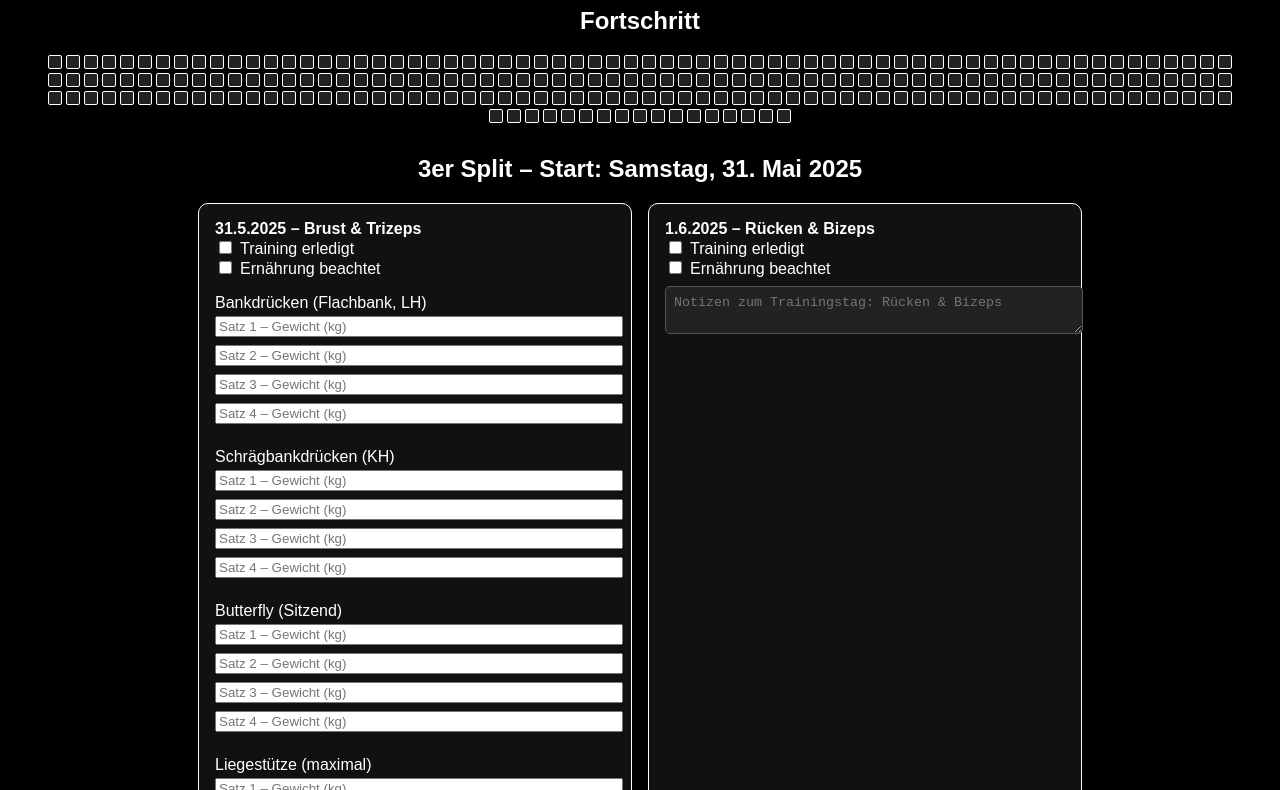
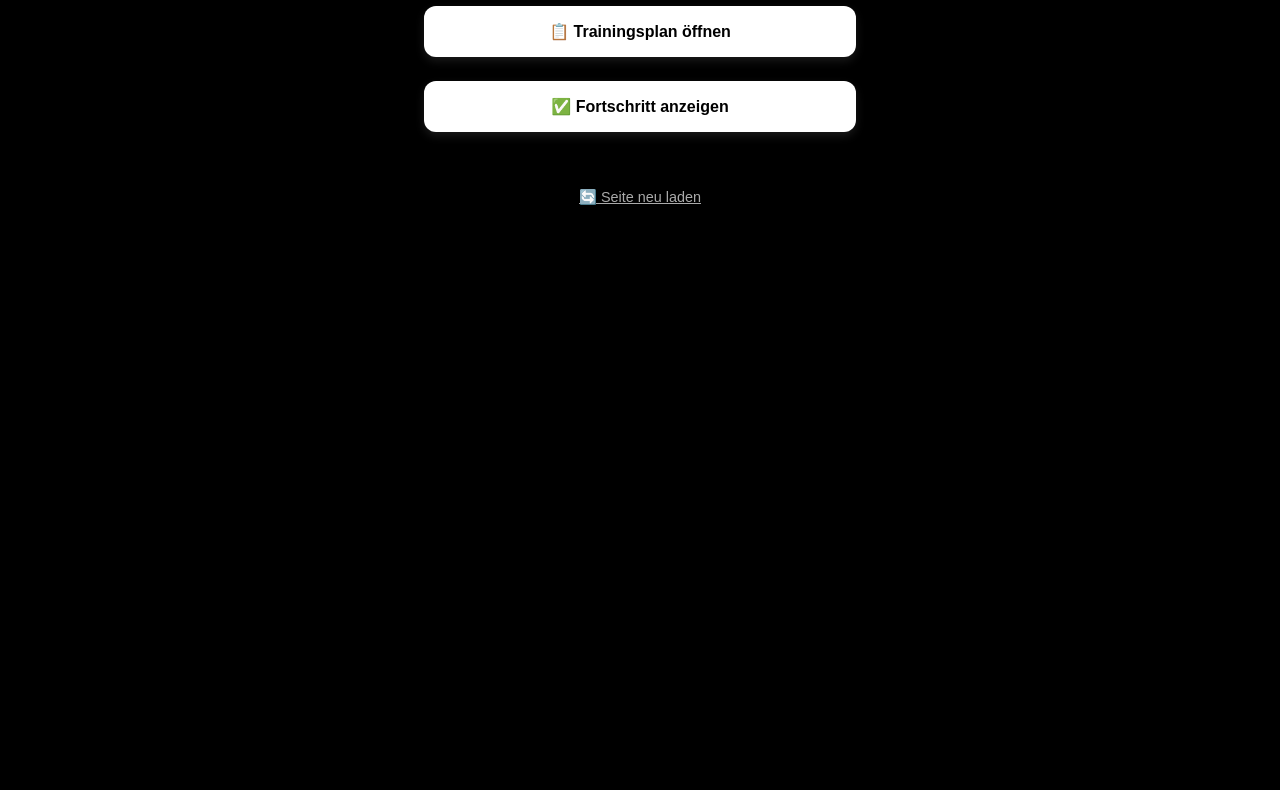
Before and after one commit to flexit96/trainingsplan, a plain HTML site: page index.html in a window 1280 px wide. Shown: the part 113-903 px from the top of the page. After the commit the page ends 800 px from the top, so only its background shows below. Drawn offline with nearby package versions, Linux system fonts and the light colour scheme.

Commit message:
Add files via upload

```diff
--- a/index.html
+++ b/index.html
@@ -1,228 +1,60 @@
+
 <!DOCTYPE html>
 <html lang="de">
 <head>
-  <meta charset="UTF-8">
+  <meta charset="UTF-8" />
   <meta name="viewport" content="width=device-width, initial-scale=1.0, maximum-scale=1.0">
-  <meta name="apple-mobile-web-app-capable" content="yes">
-  <meta name="mobile-web-app-capable" content="yes">
-  <title>Trainingsplan Agent 2025</title>
+  <title>Mein Trainingsplan</title>
+  <link rel="manifest" href="manifest.json">
   <style>
     body {
       font-family: Arial, sans-serif;
       background-color: #000;
       color: #fff;
       padding: 2rem;
+      margin: 0;
+      display: flex;
+      flex-direction: column;
+      align-items: center;
+      gap: 1.5rem;
     }
-    h1, h2 {
+    h1 {
       text-align: center;
+      font-size: 1.6rem;
+      margin-bottom: 1rem;
     }
-    .overview {
-      display: flex;
-      flex-wrap: wrap;
-      gap: 4px;
-      justify-content: center;
-      margin-bottom: 2rem;
+    .button {
+      display: block;
+      background: #fff;
+      color: #000;
+      text-align: center;
+      padding: 1rem;
+      width: 90%;
+      max-width: 400px;
+      border-radius: 12px;
+      font-weight: bold;
+      text-decoration: none;
+      box-shadow: 0 4px 10px rgba(255,255,255,0.1);
+      transition: transform 0.2s ease;
     }
-    .box {
-      width: 12px;
-      height: 12px;
-      background-color: #222;
-      border: 1px solid #fff;
-      border-radius: 2px;
+    .button:hover {
+      transform: scale(1.02);
     }
-    .box.done {
-      background-color: #fff;
-    }
-    .calendar {
-      display: flex;
-      flex-wrap: wrap;
-      gap: 1rem;
-      justify-content: center;
-    }
-    .day {
-      border: 1px solid #fff;
-      padding: 1rem;
-      width: 400px;
-      background-color: #111;
-      border-radius: 10px;
-      position: relative;
-    }
-    .day input[type="checkbox"], .day input[type="number"] {
-      margin-right: 0.5rem;
-    }
-    .day textarea {
-      width: 100%;
-      margin-top: 0.5rem;
-      background: #222;
-      color: #fff;
-      border: 1px solid #555;
-      border-radius: 5px;
-      padding: 0.5rem;
-    }
-    canvas.confetti {
-      position: absolute;
-      top: 0;
-      left: 0;
-      pointer-events: none;
-      z-index: 10;
-    }
-    .exercise {
-      margin-top: 1rem;
-    }
-    .exercise label {
-      display: block;
-      margin-bottom: 0.25rem;
-    }
-    .exercise input {
-      width: 100%;
-      margin-bottom: 0.5rem;
+    .reload {
+      background: transparent;
+      color: #aaa;
+      font-size: 0.9rem;
+      text-decoration: underline;
+      margin-top: 2rem;
+      border: none;
+      cursor: pointer;
     }
   </style>
 </head>
 <body>
-  <h1>Trainingsplan 2025</h1>
-  <h2>Fortschritt</h2>
-  <div class="overview" id="overview"></div>
-  <h2>3er Split – Start: Samstag, 31. Mai 2025</h2>
-  <div class="calendar" id="calendar"></div>
-
-  <script src="https://cdn.jsdelivr.net/npm/canvas-confetti@1.6.0/dist/confetti.browser.min.js"></script>
-  <script>
-    const startDateOverview = new Date('2025-05-31');
-    const endDateOverview = new Date('2025-12-31');
-    const overview = document.getElementById('overview');
-    while (startDateOverview <= endDateOverview) {
-      const dateKey = startDateOverview.toISOString().split('T')[0];
-      const box = document.createElement('div');
-      box.className = 'box';
-      const trainingDone = localStorage.getItem(`${dateKey}-training`) === 'true';
-      const ernDone = localStorage.getItem(`${dateKey}-ernaehrung`) === 'true';
-      if (trainingDone && ernDone) {
-        box.classList.add('done');
-      }
-      overview.appendChild(box);
-      startDateOverview.setDate(startDateOverview.getDate() + 1);
-    }
-
-    const startDate = new Date('2025-05-31');
-    const endDate = new Date('2025-12-31');
-    const calendar = document.getElementById('calendar');
-    const planCycle = ["Brust & Trizeps", "Rücken & Bizeps", "Cardio"];
-
-    function createBrustTrizepsContent(dayBox, dateKey) {
-      const uebungen = [
-        'Bankdrücken (Flachbank, LH)',
-        'Schrägbankdrücken (KH)',
-        'Butterfly (Sitzend)',
-        'Liegestütze (maximal)',
-        'Trizeps Seilzug (vorn)',
-        'Trizeps Seilzug (über Kopf)',
-        'Trizeps Maschine (sitzend)'
-      ];
-
-      uebungen.forEach((name, index) => {
-        const container = document.createElement('div');
-        container.className = 'exercise';
-        const label = document.createElement('label');
-        label.textContent = name;
-        container.appendChild(label);
-
-        for (let satz = 1; satz <= 4; satz++) {
-          const input = document.createElement('input');
-          input.type = 'number';
-          input.placeholder = `Satz ${satz} – Gewicht (kg)`;
-          input.dataset.key = `${dateKey}-uebung-${index}-satz-${satz}`;
-          input.value = localStorage.getItem(input.dataset.key) || '';
-          input.addEventListener('input', () => {
-            localStorage.setItem(input.dataset.key, input.value);
-          });
-          container.appendChild(input);
-        }
-
-        dayBox.appendChild(container);
-      });
-    }
-
-    let trainingTagIndex = 0;
-
-    while (startDate <= endDate) {
-      const tagTyp = planCycle[trainingTagIndex % planCycle.length];
-      const dateKey = startDate.toISOString().split('T')[0];
-
-      const dayBox = document.createElement('div');
-      dayBox.className = 'day';
-
-      const canvas = document.createElement('canvas');
-      canvas.className = 'confetti';
-      canvas.width = 400;
-      canvas.height = 300;
-      dayBox.appendChild(canvas);
-
-      const dateStr = startDate.toLocaleDateString('de-DE');
-      const dateEl = document.createElement('strong');
-      dateEl.textContent = `${dateStr} – ${tagTyp}`;
-      dayBox.appendChild(dateEl);
-      dayBox.appendChild(document.createElement('br'));
-
-      const label1 = document.createElement('label');
-      const check1 = document.createElement('input');
-      check1.type = 'checkbox';
-      check1.className = 'training';
-      check1.checked = localStorage.getItem(`${dateKey}-training`) === 'true';
-      check1.addEventListener('change', () => {
-        localStorage.setItem(`${dateKey}-training`, check1.checked);
-        checkAndCelebrate();
-      });
-      label1.appendChild(check1);
-      label1.append('Training erledigt');
-      dayBox.appendChild(label1);
-      dayBox.appendChild(document.createElement('br'));
-
-      const label2 = document.createElement('label');
-      const check2 = document.createElement('input');
-      check2.type = 'checkbox';
-      check2.className = 'ernaehrung';
-      check2.checked = localStorage.getItem(`${dateKey}-ernaehrung`) === 'true';
-      check2.addEventListener('change', () => {
-        localStorage.setItem(`${dateKey}-ernaehrung`, check2.checked);
-        checkAndCelebrate();
-      });
-      label2.appendChild(check2);
-      label2.append('Ernährung beachtet');
-      dayBox.appendChild(label2);
-      dayBox.appendChild(document.createElement('br'));
-
-      if (tagTyp === "Brust & Trizeps") {
-        createBrustTrizepsContent(dayBox, dateKey);
-      } else {
-        const note = document.createElement('textarea');
-        note.placeholder = `Notizen zum Trainingstag: ${tagTyp}`;
-        note.value = localStorage.getItem(`${dateKey}-notiz`) || '';
-        note.addEventListener('input', () => {
-          localStorage.setItem(`${dateKey}-notiz`, note.value);
-        });
-        dayBox.appendChild(note);
-      }
-
-      calendar.appendChild(dayBox);
-
-      const checkAndCelebrate = () => {
-        if (check1.checked && check2.checked) {
-          const myConfetti = confetti.create(canvas, { resize: true });
-          myConfetti({
-            particleCount: 100,
-            spread: 70,
-            origin: { y: 0.6 }
-          });
-        }
-      };
-
-      checkAndCelebrate();
-
-      startDate.setDate(startDate.getDate() + 1);
-      trainingTagIndex++;
-    }
-  </script>
+  <h1>🏋️‍♂️ Mein Trainingsplan</h1>
+  <a class="button" href="trainingsplan.html">📋 Trainingsplan öffnen</a>
+  <a class="button" href="übersicht.html">✅ Fortschritt anzeigen</a>
+  <button class="reload" onclick="location.reload()">🔄 Seite neu laden</button>
 </body>
 </html>
-Update Trainingsplan
```
